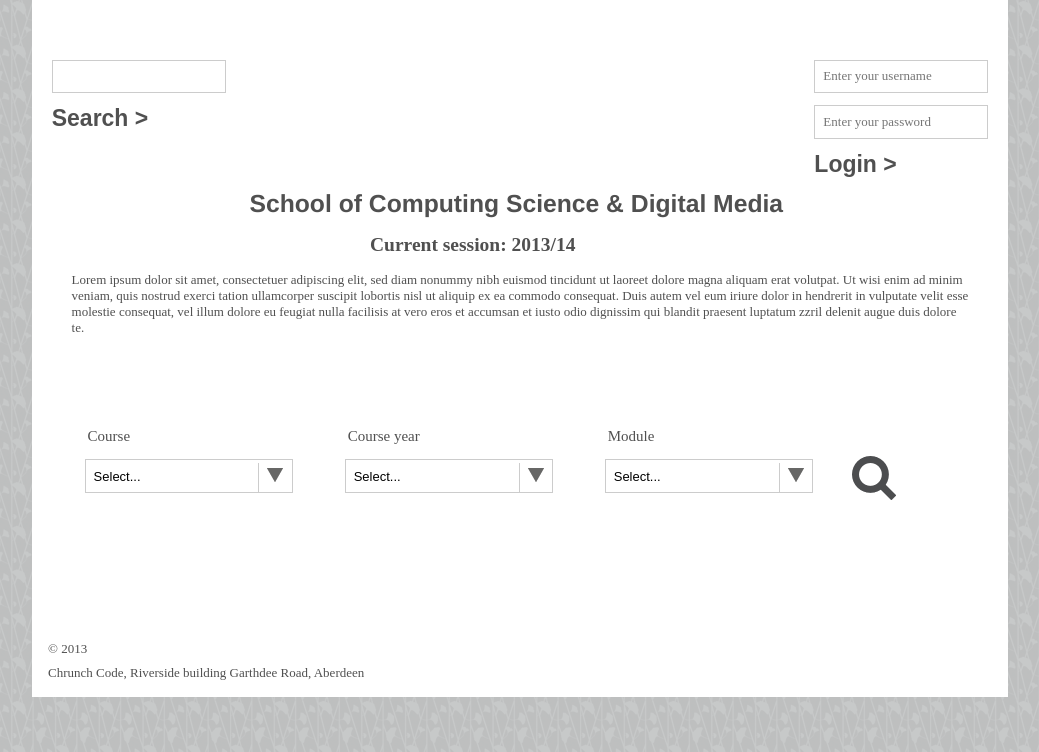
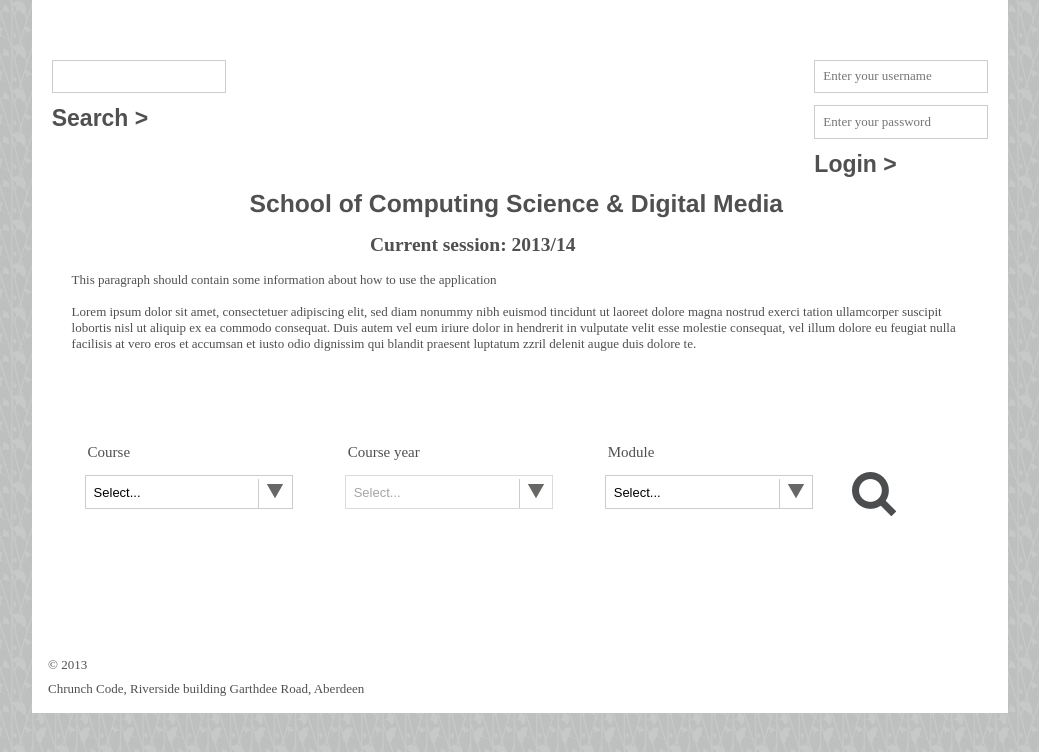
Before and after one commit to Code-Crunch/CM3028, a PHP site: page / in a window 1280 px wide. Shown: the top 752 px of the page, without its empty margins (120-1159 px from the left). Run offline with PHP 8.4, Linux system fonts and the light colour scheme.

Commit message:
Added a javascript function to enable years dropdown once a value from the course dropdown is selected

```diff
--- a/index.php
+++ b/index.php
@@ -63,16 +63,31 @@
     	<h1 class="title">School of Computing Science &amp; Digital Media</h1>
     	<h2 class="subtitle">Current session: 2013/14</h2>
 
-    	<p class="description">Lorem ipsum dolor sit amet, consectetuer adipiscing elit, sed diam nonummy nibh euismod tincidunt ut laoreet dolore magna aliquam erat volutpat. Ut wisi enim ad minim veniam, quis nostrud exerci tation ullamcorper suscipit lobortis nisl ut aliquip ex ea commodo consequat. Duis autem vel eum iriure dolor in hendrerit in vulputate velit esse molestie consequat, vel illum dolore eu feugiat nulla facilisis at vero eros et accumsan et iusto odio dignissim qui blandit praesent luptatum zzril delenit augue duis dolore te.</p>
+    	<p class="description">This paragraph should contain some information about how to use the application <br /> <br /> Lorem ipsum dolor sit amet, consectetuer adipiscing elit, sed diam nonummy nibh euismod tincidunt ut laoreet dolore magna nostrud exerci tation ullamcorper suscipit lobortis nisl ut aliquip ex ea commodo consequat. Duis autem vel eum iriure dolor in hendrerit in vulputate velit esse molestie consequat, vel illum dolore eu feugiat nulla facilisis at vero eros et accumsan et iusto odio dignissim qui blandit praesent luptatum zzril delenit augue duis dolore te.</p>
 
     	<!-- choices -->
+    	<script type="text/javascript">
+    		//@author: MS, 1014481
+    		function enableDropdown() {
+ 				var coursesDD = document.getElementById("courses"),
+ 					yearsDD = document.getElementById("years"),
+ 					selectedValue = coursesDD.options[coursesDD.selectedIndex].value;
+
+ 				/* when a value other than the default one is chosen from the courses dropdown,
+ 				   enable years dropdown */
+
+    			if (selectedValue != "select-course") {
+        			yearsDD.disabled = false;
+   				}
+			}
+    	</script>
     	<fieldset class="choices">
     		<div class="choices-option">
 			<label class="choices__course">Course</label>
 			<div class="choices__select">
 				<div class="select">
-					<select class="choices__course">
-						<option value="">Select...</option>
+					<select id="courses" class="choices__course" onclick="enableDropdown();">
+						<option value="select-course">Select...</option>
 						<option value="CS">Computer Science, BSc.</option>
 						<option value="IM">Internet and Multimedia, BSc.</option>
 					</select>
@@ -85,7 +100,7 @@
 				<label class="choices__year">Course year</label>
 				<div class="choices__select">
 					<div class="select">
-						<select class="choices__year">
+						<select id="years" class="choices__year" disabled>
 							<option value="">Select...</option>
 							<option value="1">1</option>
 							<option value="2">2</option>
```
